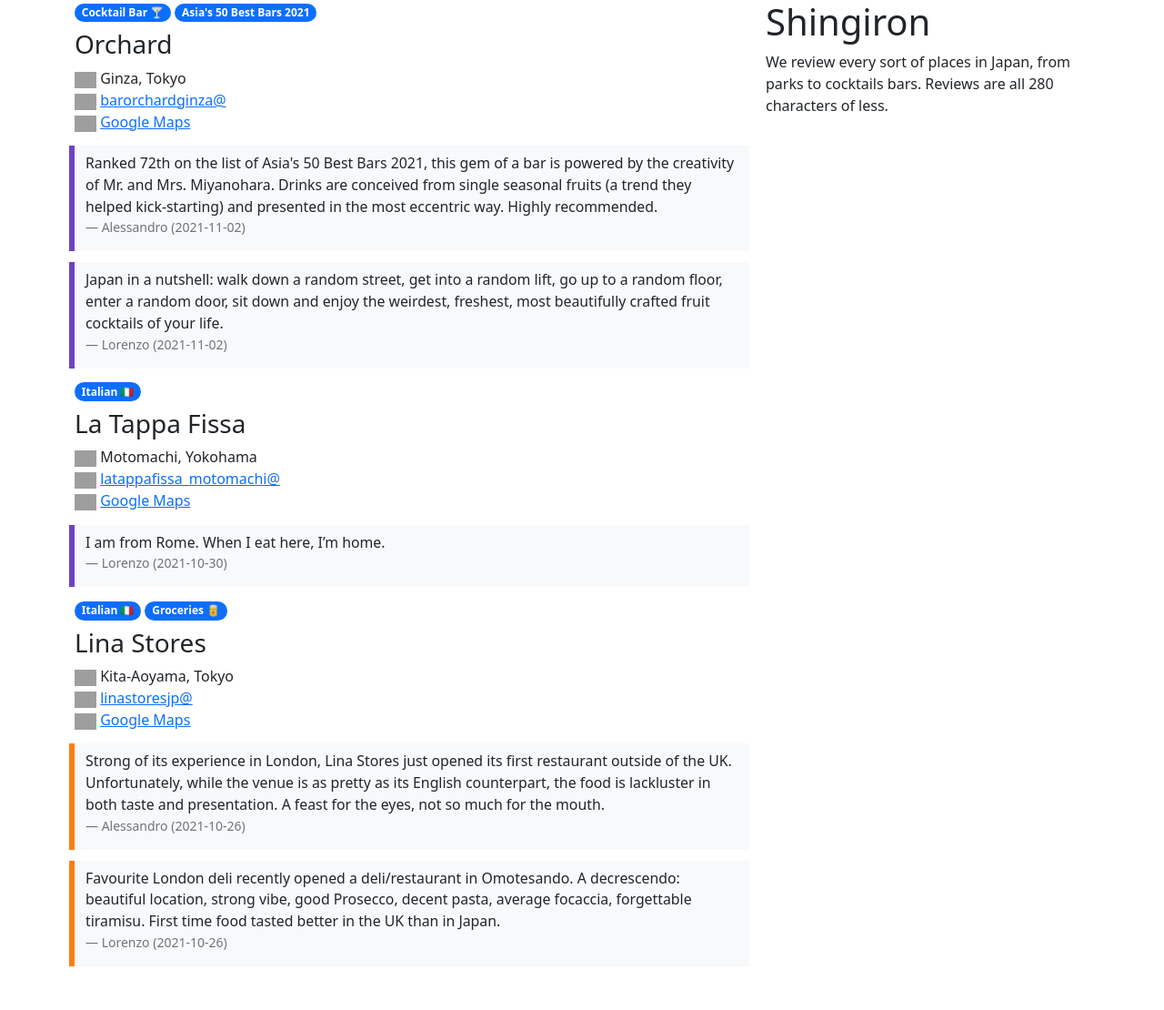
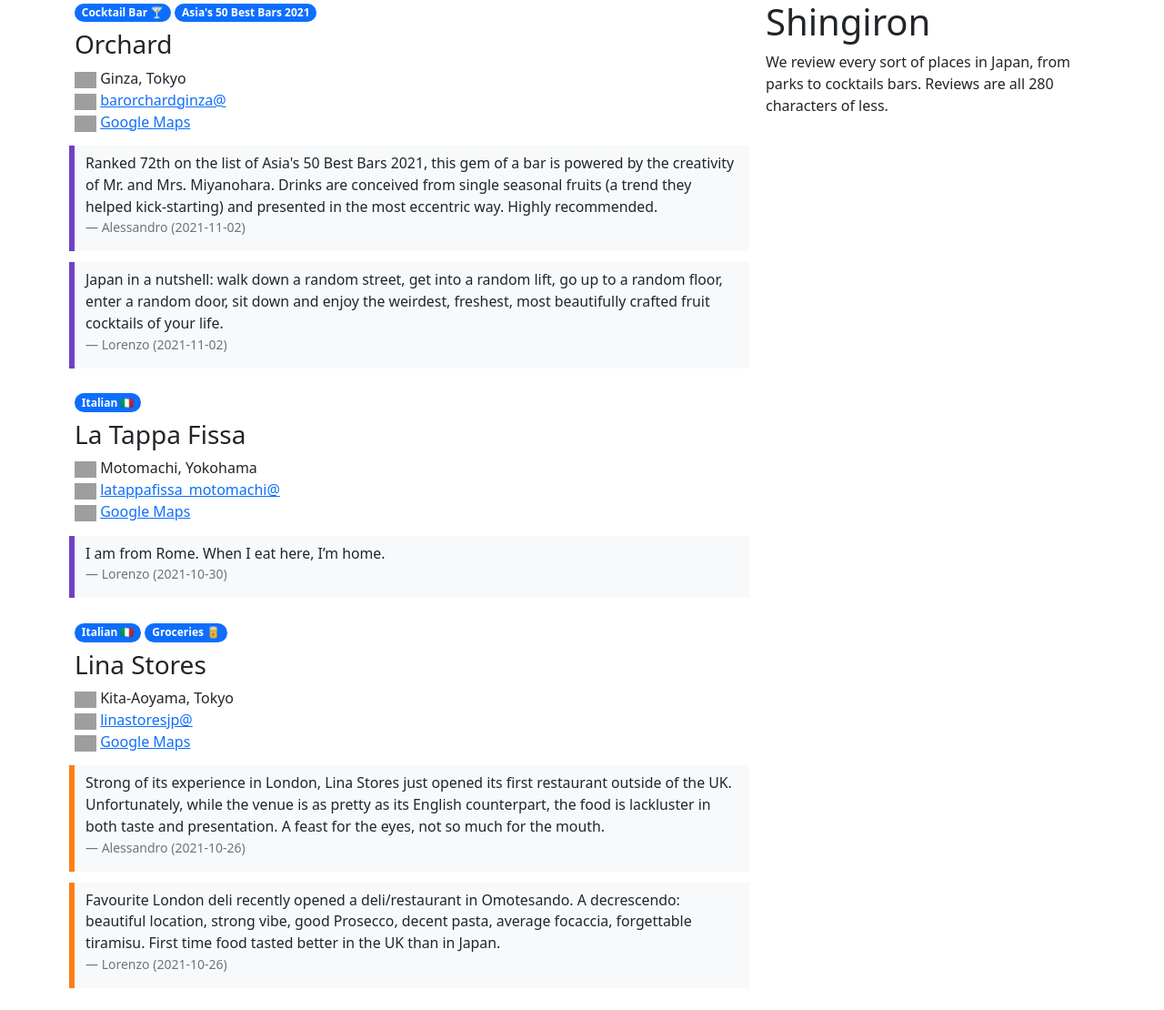
Before and after one commit to alessandrosp/shingiron, a Jekyll site: the page built from docs/index.html, in a window 1280 px wide. Shown: the whole page at 91% size. Built offline with Jekyll 4.4.1, drawn with Linux system fonts in a browser that asks for light colours; nearby versions of some CDN libraries; comment, search, counter and statistics services are not loaded; before the commit the page ends 1074 px from its top, so only the background shows below that; grey boxes are pictures that could not be loaded.

Commit message:
Update style.css

```diff
--- a/docs/assets/css/style.css
+++ b/docs/assets/css/style.css
@@ -49,5 +49,9 @@
   padding-top: 8px;
 }
 
+.place-reviews {
+  margin-bottom: 12px;
+}
+
 .sidebar {
 }
```
